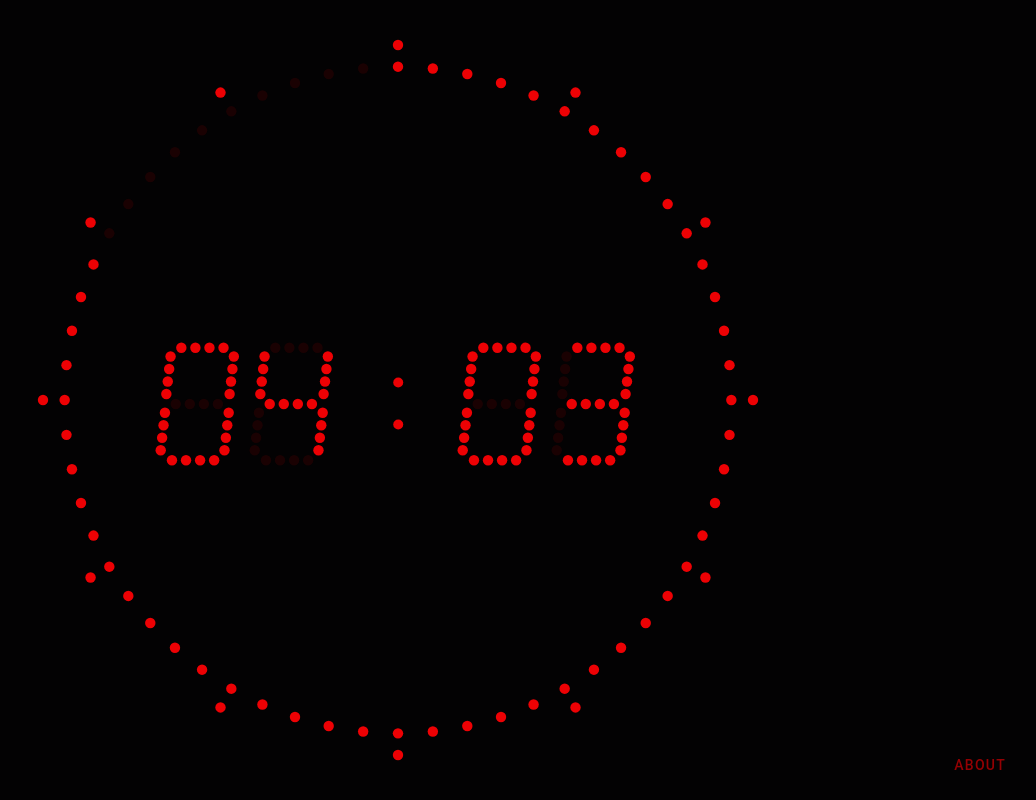
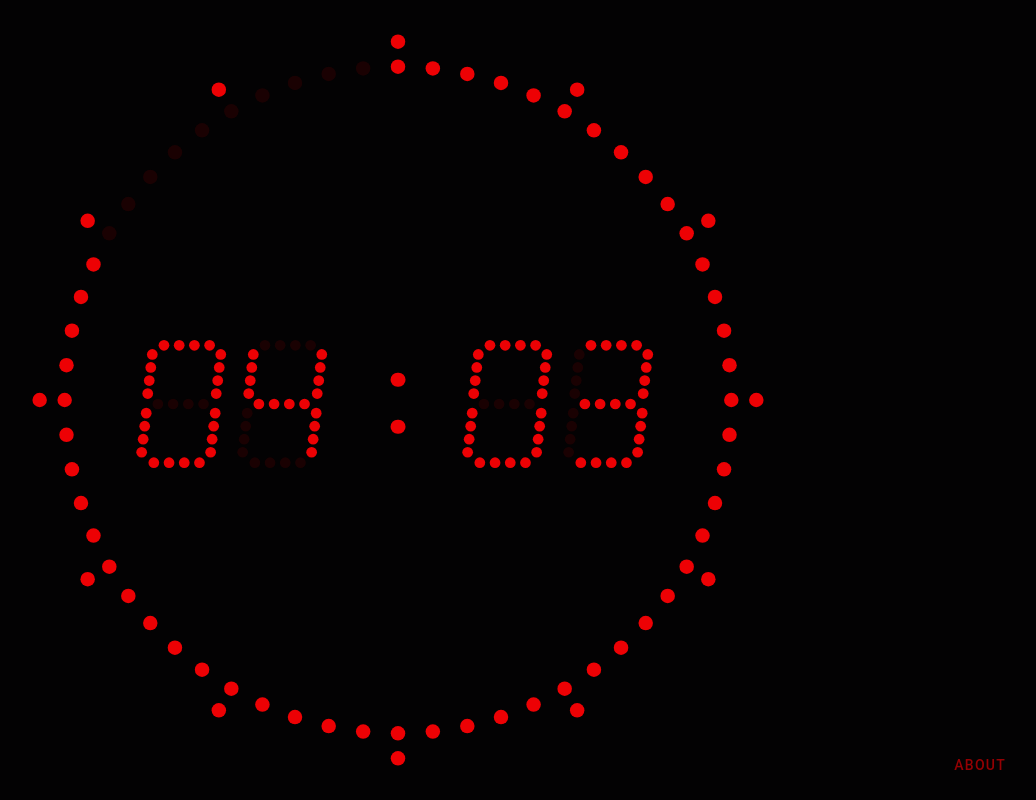
Before and after one commit to barandasdemir/criminal-clock, a Vue app: page / in a window 1280 px wide. Shown: the whole page, without its empty margins (242-1278 px from the left). Built offline with nearby package versions, Linux system fonts and the light colour scheme.

Commit message:
update dot sizing

```diff
--- a/src/components/Clock.vue
+++ b/src/components/Clock.vue
@@ -15,8 +15,8 @@
       <circle
         v-for="i in 12"
         :key="`outer-${i}`"
-        :cx="width / 2 + radius * 1.065 * Math.cos(i * 30 * (Math.PI / 180))"
-        :cy="height / 2 + radius * 1.065 * Math.sin(i * 30 * (Math.PI / 180))"
+        :cx="width / 2 + radius * 1.075 * Math.cos(i * 30 * (Math.PI / 180))"
+        :cy="height / 2 + radius * 1.075 * Math.sin(i * 30 * (Math.PI / 180))"
         :r="dotRadius"
         class="outer"
       />
@@ -39,7 +39,7 @@ const { width, height } = useWindowSize();
 
 const scale = ref(2.4);
 const radius = computed(() => (width.value > height.value ? height.value : width.value) / scale.value);
-const dotRadius = computed(() => radius.value / 64);
+const dotRadius = computed(() => radius.value / 46);
 const dotSize = computed(() => `${dotRadius.value * 2}px`);
 
 const now = useNow();
@@ -84,7 +84,7 @@ circle {
 
 .seperator {
   @include flex-center;
-  @include margin-x(calc(v-bind(dotSize) * 5));
+  @include margin-x(calc(v-bind(dotSize) * 3.75));
 
   flex-direction: column;
   width: v-bind(dotSize);
--- a/src/components/Segment.vue
+++ b/src/components/Segment.vue
@@ -1,12 +1,12 @@
 <template>
-  <svg :width="radius * 18" :height="radius * 24">
-    <SegmentLine :size="radius" :active="segments.a" direction="horizontal" :x="15" :y="5" />
-    <SegmentLine :size="radius" :active="segments.b" direction="vertical" :x="87.5" :y="2" />
-    <SegmentLine :size="radius" :active="segments.c" direction="vertical" :x="82" :y="47" />
-    <SegmentLine :size="radius" :active="segments.d" direction="horizontal" :x="5" :y="95" />
-    <SegmentLine :size="radius" :active="segments.e" direction="vertical" :x="14" :y="47" />
-    <SegmentLine :size="radius" :active="segments.f" direction="vertical" :x="20" :y="2" />
-    <SegmentLine :size="radius" :active="segments.g" direction="horizontal" :x="9" :y="50" />
+  <svg :width="radius * 14" :height="radius * 18">
+    <SegmentLine :size="segmentSize" :active="segments.a" direction="horizontal" :x="15" :y="5" />
+    <SegmentLine :size="segmentSize" :active="segments.b" direction="vertical" :x="87.5" :y="2" />
+    <SegmentLine :size="segmentSize" :active="segments.c" direction="vertical" :x="82" :y="47" />
+    <SegmentLine :size="segmentSize" :active="segments.d" direction="horizontal" :x="5" :y="95" />
+    <SegmentLine :size="segmentSize" :active="segments.e" direction="vertical" :x="14" :y="47" />
+    <SegmentLine :size="segmentSize" :active="segments.f" direction="vertical" :x="20" :y="2" />
+    <SegmentLine :size="segmentSize" :active="segments.g" direction="horizontal" :x="9" :y="50" />
   </svg>
 </template>
 
@@ -15,6 +15,8 @@ import type { Digit } from '@/types';
 
 const props = defineProps<{ radius: number; value: Digit }>();
 const { value, radius } = toRefs(props);
+
+const segmentSize = computed(() => props.radius / 1.35);
 
 const segmentMap = {
   0: { a: true, b: true, c: true, d: true, e: true, f: true, g: false },
```
